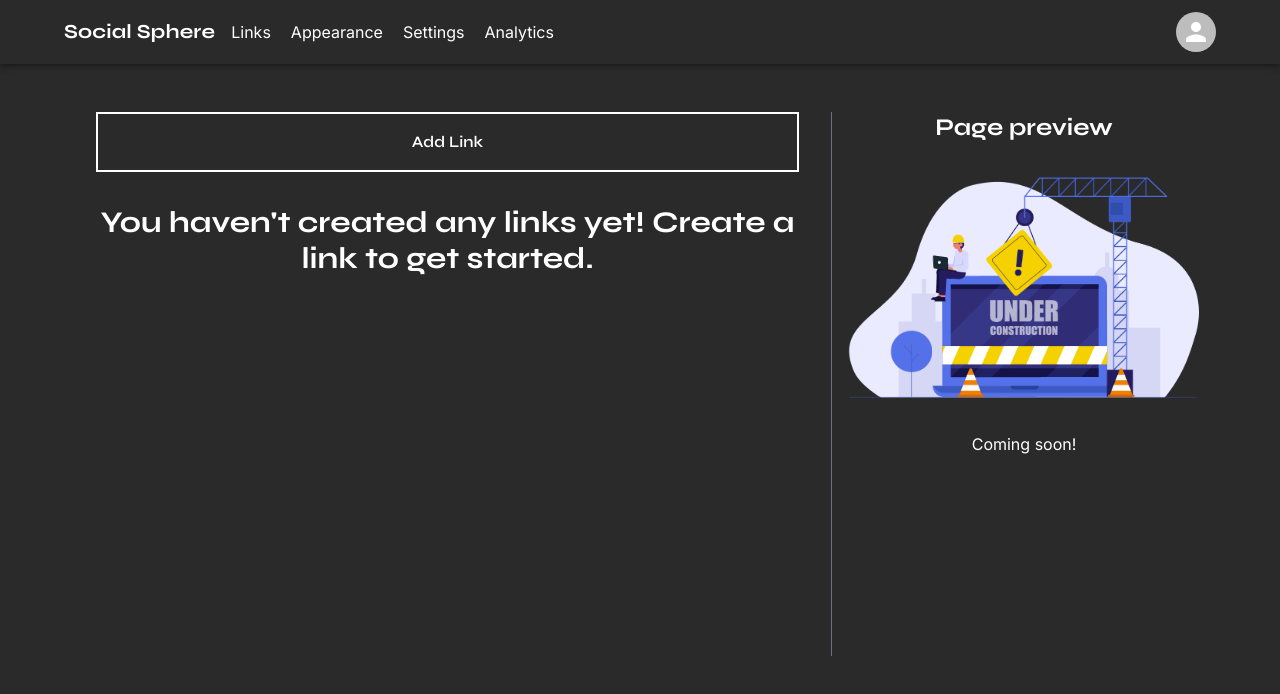
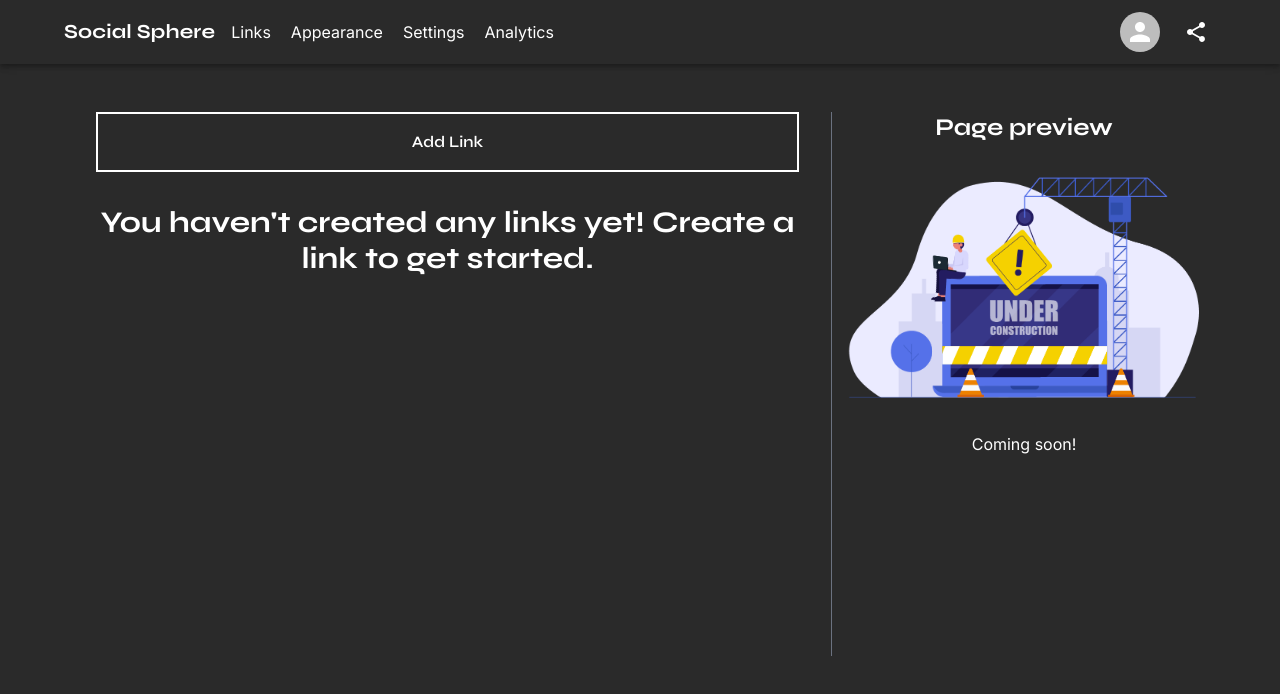
Before and after one commit to kunalkeshan/Social-Sphere, a React (Vite) app in the folder client/: page /admin in a window 1280 px wide. Shown: the top 694 px of the page. Built offline with nearby package versions, Linux system fonts and the light colour scheme; sample sign-in values are in the browser's storage.

Commit message:
feat: share profile in admin nav

```diff
--- a/client/src/pages/admin/Admin.tsx
+++ b/client/src/pages/admin/Admin.tsx
@@ -16,6 +16,8 @@ import { Link, Outlet } from 'react-router-dom';
 import UnderConstruction from '../../components/reusable/UnderConstruction';
 import { useAppDispatch, useAppSelector } from '../../hooks/hooks';
 import { logoutUser } from '../../store/features/user';
+import ShareIcon from '@mui/icons-material/Share';
+import { toast } from 'react-hot-toast';
 
 const pages = [
 	{
@@ -78,6 +80,19 @@ const Admin = () => {
 
 	const handleLogout = () => {
 		dispatch(logoutUser());
+	};
+
+	const handleShareProfile = () => {
+		const shareData = {
+			title: `${user?.fullName} - Social Sphere Profile`,
+			text: user?.bio,
+			url: `${location.protocol}://${location.host}${location.pathname}`,
+		};
+		if (navigator.canShare(shareData)) {
+			navigator.share(shareData);
+		} else {
+			toast('Browser does not support sharing.');
+		}
 	};
 
 	return (
@@ -190,6 +205,7 @@ const Admin = () => {
 							))}
 						</Box>
 						<Box sx={{ flexGrow: 0 }}>
+							<div className='flex items-center gap-2 md:gap-4'>
 								<Tooltip title='Open settings'>
 									<IconButton
 										onClick={handleOpenUserMenu}
@@ -201,6 +217,15 @@ const Admin = () => {
 										/>
 									</IconButton>
 								</Tooltip>
+								<Tooltip title='Share profile'>
+									<IconButton
+										onClick={handleShareProfile}
+										className='transition-all hover:!bg-white group'
+									>
+										<ShareIcon className='text-white group-hover:!text-primary transition-all' />
+									</IconButton>
+								</Tooltip>
+							</div>
 							<Menu
 								sx={{ mt: '45px' }}
 								id='menu-appbar'
```
Lines whose indentation alone changed are shown as unchanged.
